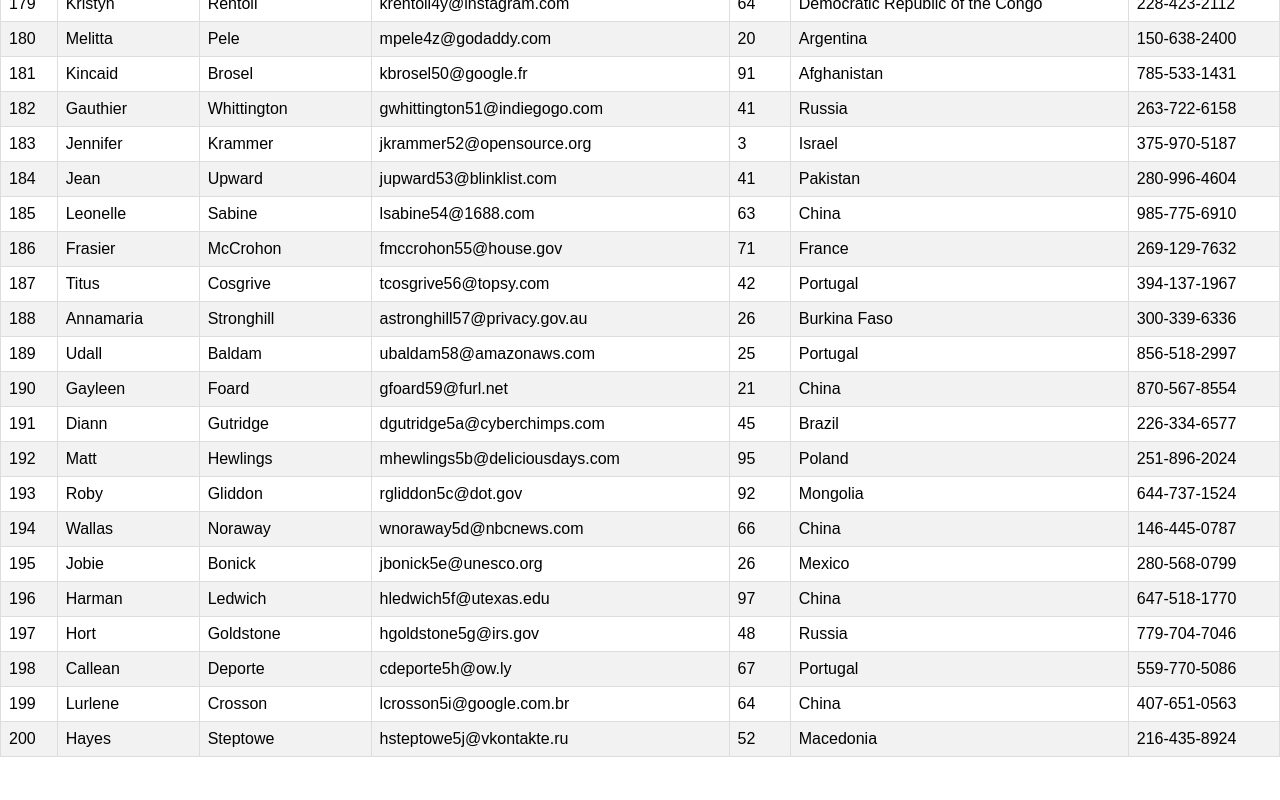
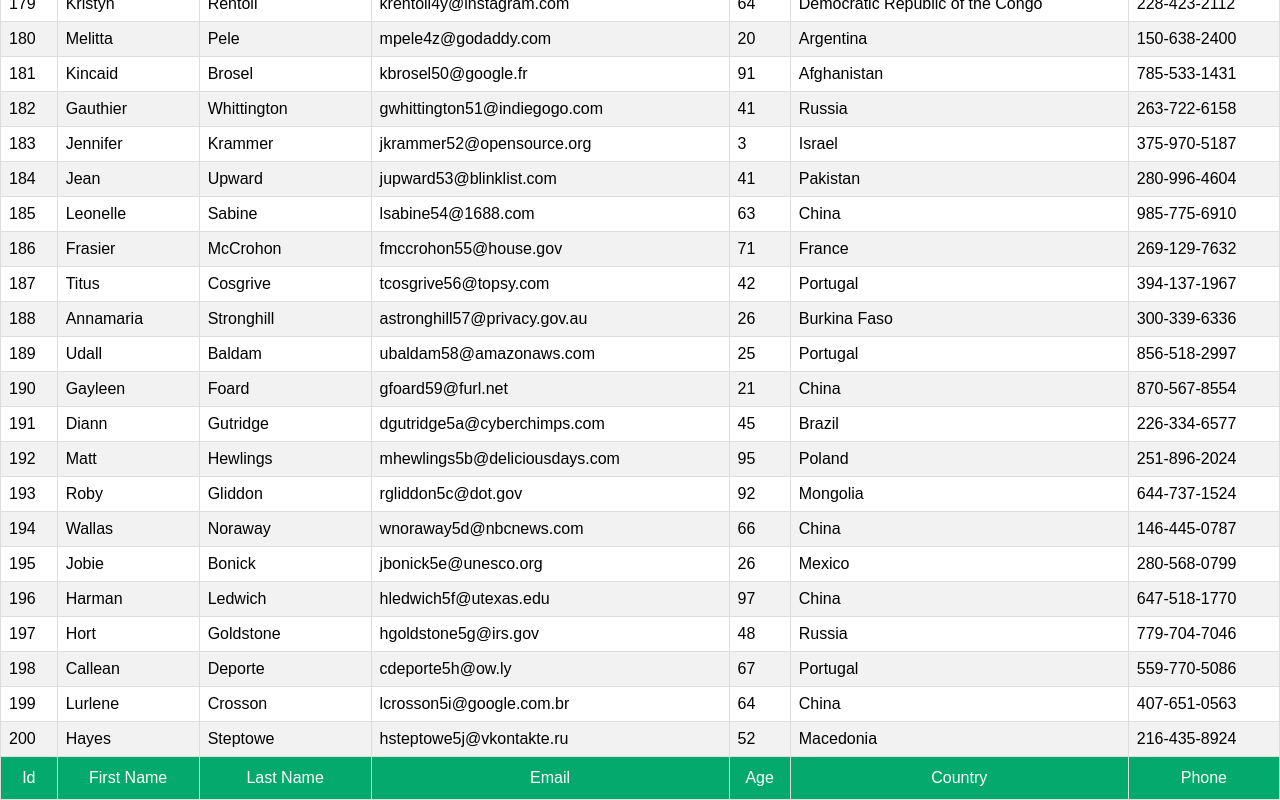
Before and after one commit to aziemp66/React-Table, a React (Vite) app: page / in a window 1280 px wide. Shown: the part 6287-7087 px from the top of the page. Before the commit the page ends 7044 px from the top, so only its background shows below. Built offline with nearby package versions, Linux system fonts and the light colour scheme.

Commit message:
Adding Footers to Table

```diff
--- a/src/components/BasicTable.jsx
+++ b/src/components/BasicTable.jsx
@@ -9,11 +9,17 @@ export const BasicTable = () => {
 	const columns = useMemo(() => COLUMNS, []);
 	const data = useMemo(() => MOCK_DATA, []);
 
-	const { getTableProps, getTableBodyProps, headerGroups, rows, prepareRow } =
-		useTable({
-			columns,
-			data,
-		});
+	const {
+		getTableProps,
+		getTableBodyProps,
+		headerGroups,
+		footerGroups,
+		rows,
+		prepareRow,
+	} = useTable({
+		columns,
+		data,
+	});
 
 	return (
 		<table {...getTableProps()} className={styles.table}>
@@ -48,6 +54,21 @@ export const BasicTable = () => {
 					);
 				})}
 			</tbody>
+			<tfoot>
+				{footerGroups.map((footerGroup) => {
+					return (
+						<tr {...footerGroup.getFooterGroupProps()}>
+							{footerGroup.headers.map((column) => {
+								return (
+									<td {...column.getFooterProps()}>
+										{column.render("Footer")}
+									</td>
+								);
+							})}
+						</tr>
+					);
+				})}
+			</tfoot>
 		</table>
 	);
 };
--- a/src/components/BasicTable.module.css
+++ b/src/components/BasicTable.module.css
@@ -18,7 +18,8 @@
 	background-color: #ddd;
 }
 
-.table th {
+.table th,
+.table tfoot td {
 	padding-top: 12px;
 	padding-bottom: 12px;
 	text-align: center;
--- a/src/components/columns.jsx
+++ b/src/components/columns.jsx
@@ -1,30 +1,37 @@
 export const COLUMNS = [
 	{
 		Header: "Id",
+		Footer: "Id",
 		accessor: "id",
 	},
 	{
 		Header: "First Name",
+		Footer: "First Name",
 		accessor: "first_name",
 	},
 	{
 		Header: "Last Name",
+		Footer: "Last Name",
 		accessor: "last_name",
 	},
 	{
 		Header: "Email",
+		Footer: "Email",
 		accessor: "email",
 	},
 	{
 		Header: "Age",
+		Footer: "Age",
 		accessor: "age",
 	},
 	{
 		Header: "Country",
+		Footer: "Country",
 		accessor: "country",
 	},
 	{
 		Header: "Phone",
+		Footer: "Phone",
 		accessor: "phone",
 	},
 ];
```
